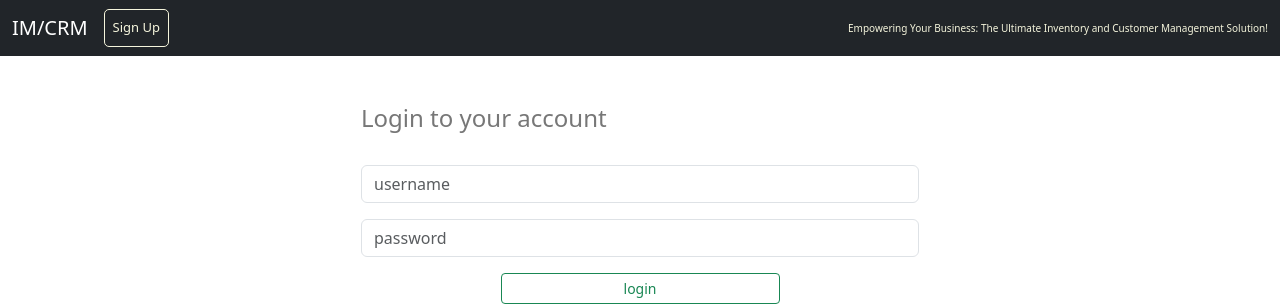
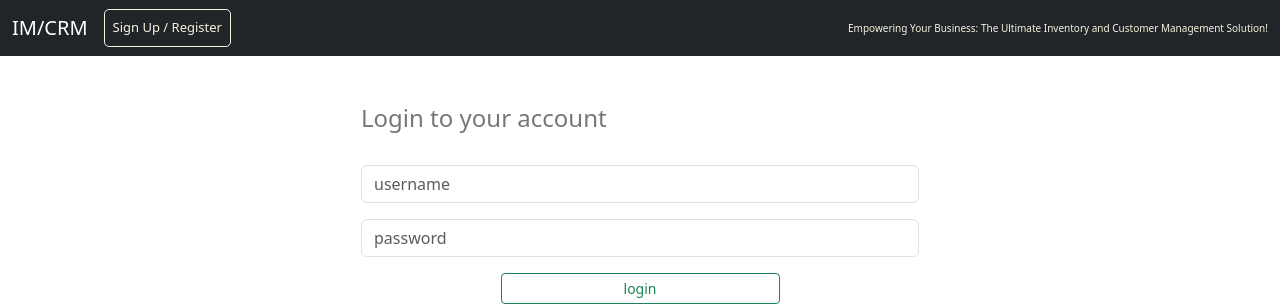
Before and after one commit to paulaji/IM-CRM, a Django app: page / in a window 1280 px wide. Shown: the top 308 px of the page. Run offline with Django 4.2, Linux system fonts and the light colour scheme.

Commit message:
Update navbar.html

```diff
--- a/imcrm/website/templates/navbar.html
+++ b/imcrm/website/templates/navbar.html
@@ -60,7 +60,7 @@
             class="nav-link"
             style="color: beige; font-size: small"
             href="{% url 'register' %}"
-            >Sign Up</a
+            >Sign Up / Register</a
           >
         </li>
         {% endif %}
```
